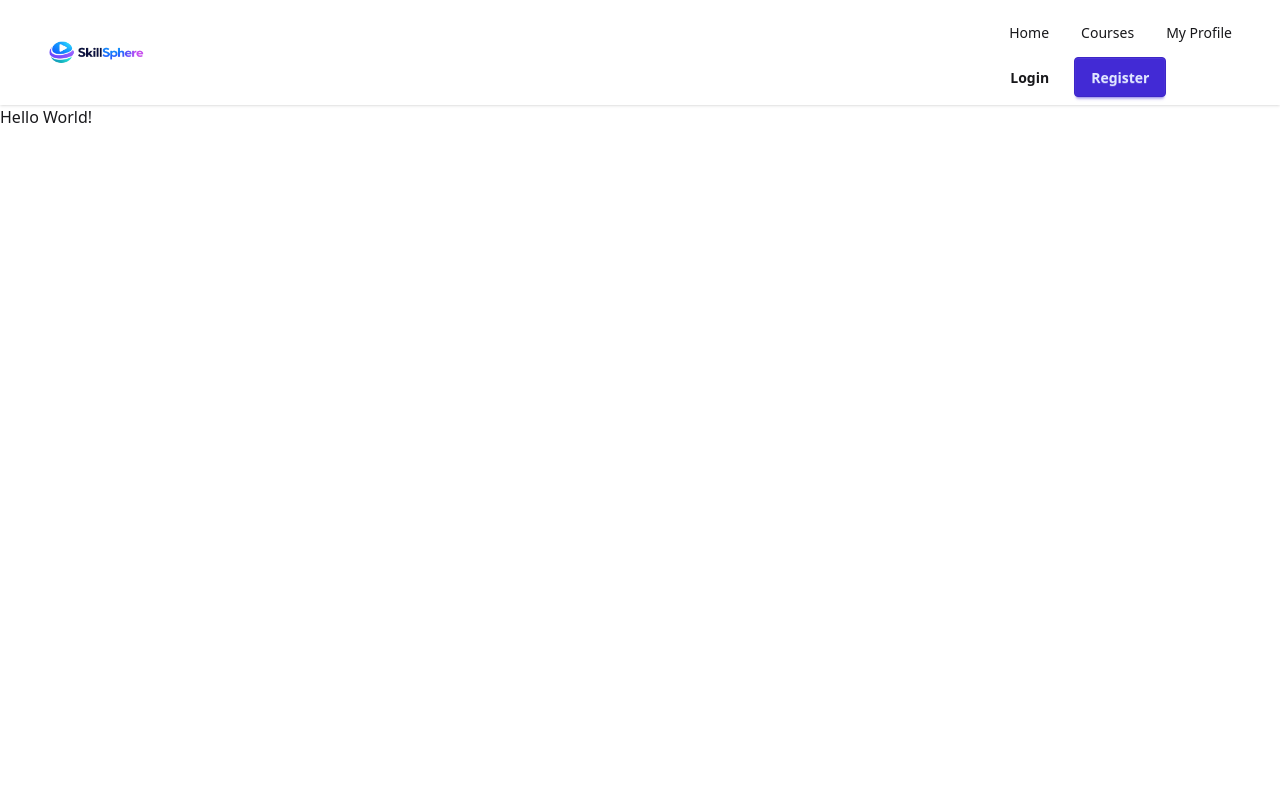
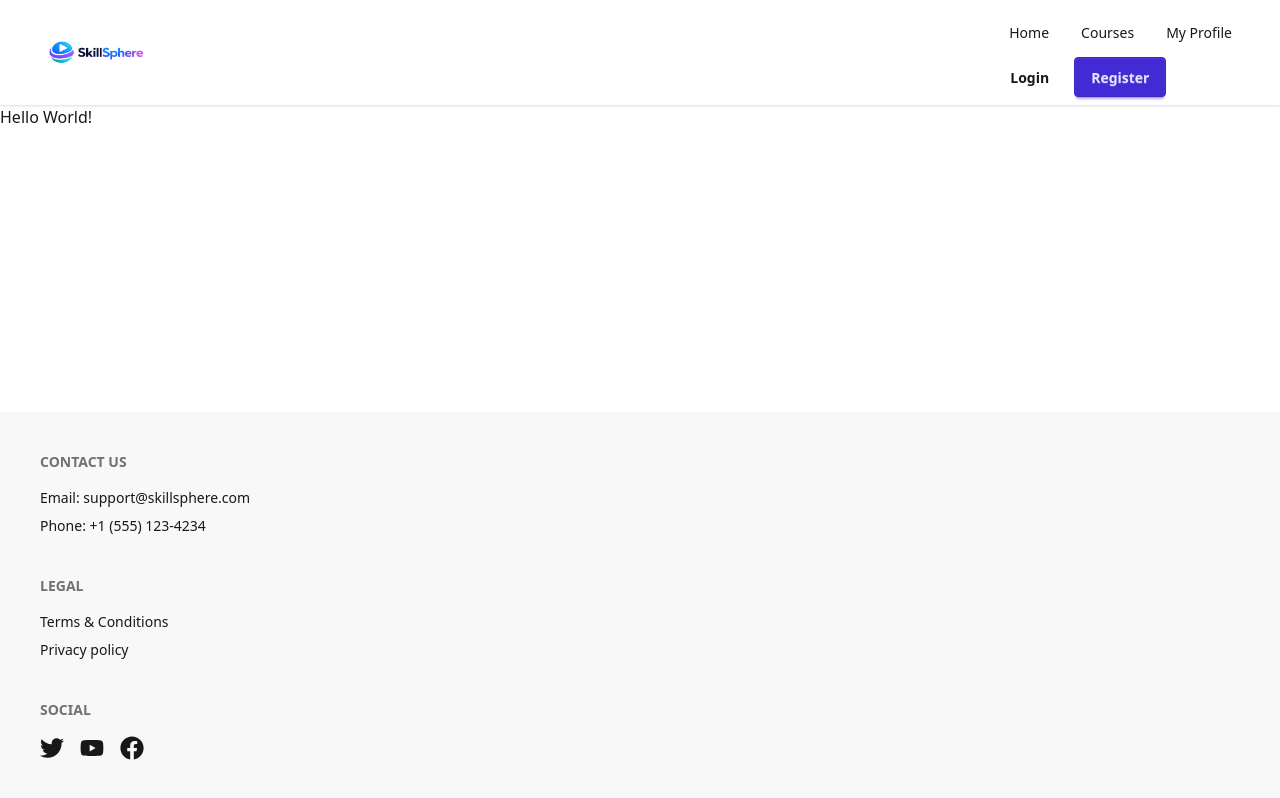
Before and after one commit to rayhan-fardous/SkillSphere, a Next.js app: page / in a window 1280 px wide. Built offline with nearby package versions, Linux system fonts and the light colour scheme.

Commit message:
Footer added

```diff
--- a/package.json
+++ b/package.json
@@ -13,6 +13,7 @@
     "next": "16.2.4",
     "react": "19.2.4",
     "react-dom": "19.2.4",
+    "react-icons": "^5.6.0",
     "swiper": "^12.1.4"
   },
   "devDependencies": {
--- a/src/app/layout.js
+++ b/src/app/layout.js
@@ -1,6 +1,7 @@
 import { Geist, Geist_Mono } from "next/font/google";
 import "./globals.css";
 import Navbar from "@/components/Navbar";
+import Footer from "@/components/Footer";
 
 const geistSans = Geist({
   variable: "--font-geist-sans",
@@ -20,15 +21,15 @@ export const metadata = {
 export default function RootLayout({ children }) {
   return (
     <html
-      lang="en" data-theme="light"
+      lang="en"
+      data-theme="light"
       className={`${geistSans.variable} ${geistMono.variable} h-full antialiased`}
     >
       <body className="min-h-full flex flex-col">
-        <Navbar/>
-        <main>
-          {children}
-        </main>
-        </body>
+        <Navbar />
+        <main>{children}</main>
+        <Footer />
+      </body>
     </html>
   );
 }
--- /dev/null
+++ b/src/components/Footer.jsx
@@ -0,0 +1,55 @@
+import React from "react";
+import Link from "next/link";
+import { FaFacebook, FaTwitter, FaYoutube } from "react-icons/fa";
+
+const Footer = () => {
+  return (
+    <footer className="footer bg-base-200 text-base-content p-10 mt-auto">
+      <nav>
+        <h6 className="footer-title">Contact Us</h6>
+        <p className="text-sm">Email: support@skillsphere.com</p>
+        <p className="text-sm">Phone: +1 (555) 123-4234</p>
+      </nav>
+      <nav>
+        <h6 className="footer-title">Legal</h6>
+        <Link href="/terms" className="link link-hover">
+          Terms & Conditions
+        </Link>
+        <Link href="/privacy" className="link link-hover">
+          Privacy policy
+        </Link>
+      </nav>
+      <nav>
+        <h6 className="footer-title">Social</h6>
+        <div className="grid grid-flow-col gap-4">
+          <a
+            className="link link-hover"
+            href="https://twitter.com"
+            target="_blank"
+            rel="noopener noreferrer"
+          >
+            <FaTwitter size={24} />
+          </a>
+          <a
+            className="link link-hover"
+            href="https://youtube.com"
+            target="_blank"
+            rel="noopener noreferrer"
+          >
+            <FaYoutube size={24} />
+          </a>
+          <a
+            className="link link-hover"
+            href="https://facebook.com"
+            target="_blank"
+            rel="noopener noreferrer"
+          >
+            <FaFacebook size={24} />
+          </a>
+        </div>
+      </nav>
+    </footer>
+  );
+};
+
+export default Footer;
```
Also changed, not shown: 1 other file (tests, documents, lock files or other folders).
